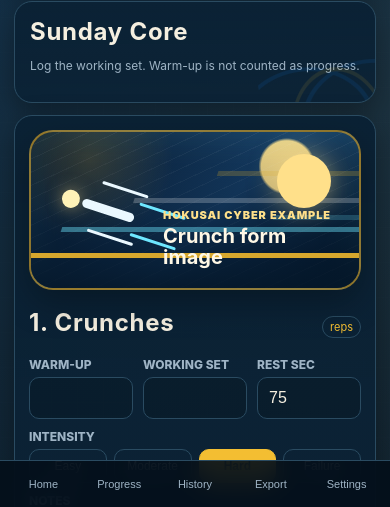
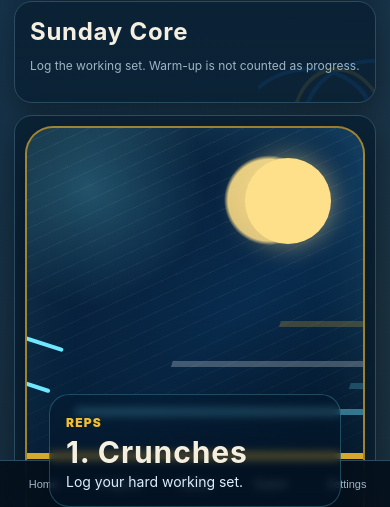
Before and after one commit to v729g74dyr-source/Shark-Workout-Tracker, a plain HTML site: page index.html in a window 390 px wide. Both pictures are taken after a click on the button 195 px from the left and 590 px from the top of the page. Shown: the part 337-844 px from the top of the page. Drawn offline with Linux system fonts and the light colour scheme.

Commit message:
Add files via upload

```diff
--- a/app.js
+++ b/app.js
@@ -143,6 +143,7 @@ window.quickLog = function(field,label,current){
 window.saveCheckin = function(){ const date=todayISO(); const weight=$('#weight').value; const sleep=$('#sleep').value, energy=$('#energy').value, soreness=$('#soreness').value; db.weights=db.weights.filter(x=>x.date!==date); if(weight) db.weights.push({date,weight:Number(weight)}); db.recovery=db.recovery.filter(x=>x.date!==date); db.recovery.push({date,sleep:Number(sleep||0),energy:Number(energy||0),soreness:Number(soreness||0)}); save(); todayView(); };
 window.workoutView = function(key,title){ const exs=routines[key]; screen.innerHTML = `<section class="card"><h2>${title}</h2><p class="small">Log the working set. Warm-up is not counted as progress.</p></section>` + exs.map((e,i)=>exerciseCard(e[0],e[1],i)).join('') + `<button class="btn primary" onclick="saveWorkout('${key}','${title}')">Save Workout</button>`; setActive(null); };
 
+
 function artLabel(name){
   const n=name.toLowerCase();
   if(n.includes('pull-up')) return ['Pull-up form image','pullup'];
@@ -162,35 +163,57 @@ function artLabel(name){
   if(n.includes('side plank')) return ['Side plank image','sideplank'];
   return ['Exercise image','default'];
 }
+function stepper(label, cls, value=''){
+  return `<div class="stepper-row">
+    <span>${label}</span>
+    <div class="stepper">
+      <button class="step-btn minus" type="button">−</button>
+      <input class="${cls}" inputmode="numeric" value="${value}">
+      <button class="step-btn plus" type="button">+</button>
+    </div>
+  </div>`;
+}
 function exerciseCard(name,unit,i){
   const prev=last(db.exerciseLogs,x=>x.exercise===name);
   const defaultRest = name.includes('Pull')||name.includes('Dips')||name.includes('Push')||name.includes('hang') ? 180 : (name.includes('Crunch')||name.includes('vacuum')||name.includes('Hollow')||name.includes('Side')||name.includes('Dead bug') ? 75 : 120);
   const art = artLabel(name);
-  return `<section class="card workout-card visual-workout-card" data-ex="${name}" data-unit="${unit}">
-    <div class="exercise-image-panel art-${art[1]}">
+  return `<section class="card workout-card visual-workout-card big-art-card" data-ex="${name}" data-unit="${unit}">
+    <div class="exercise-big-image art-${art[1]}">
       <div class="moon-dot"></div>
       <div class="figure-symbol"></div>
-      <div class="image-label">
-        <span>Hokusai Cyber example</span>
-        <strong>${art[0]}</strong>
+      <div class="big-image-overlay">
+        <span>${unit}</span>
+        <h3>${i+1}. ${name}</h3>
+        <p>${prev?`Last: ${prev.working} ${prev.unit} · ${prev.intensity} · rest ${prev.restSec}s`:'Log your hard working set.'}</p>
       </div>
     </div>
-    <div class="exercise-title-row">
-      <h3>${i+1}. ${name}</h3>
-      <span class="tag">${unit}</span>
+
+    <div class="compact-logger">
+      ${stepper('Warm-up', 'warm')}
+      ${stepper('Working set', 'working')}
+      ${stepper('Rest sec', 'rest', defaultRest)}
+      <label>Intensity</label>
+      <div class="pill-row"><button class="pill">Easy</button><button class="pill">Moderate</button><button class="pill selected">Hard</button><button class="pill">Failure</button></div>
+      <label>Notes</label><textarea class="notes"></textarea>
     </div>
-    ${prev?`<p class="small">Last: ${prev.working} ${prev.unit} · ${prev.intensity} · rest ${prev.restSec}s</p>`:''}
-    <div class="row">
-      <div><label>Warm-up</label><input class="warm" inputmode="numeric"></div>
-      <div><label>Working set</label><input class="working" inputmode="numeric"></div>
-      <div><label>Rest sec</label><input class="rest" inputmode="numeric" value="${defaultRest}"></div>
-    </div>
-    <label>Intensity</label>
-    <div class="pill-row"><button class="pill">Easy</button><button class="pill">Moderate</button><button class="pill selected">Hard</button><button class="pill">Failure</button></div>
-    <label>Notes</label><textarea class="notes"></textarea>
   </section>`;
 }
-document.addEventListener('click',e=>{ if(e.target.classList.contains('pill')){ e.preventDefault(); e.target.parentElement.querySelectorAll('.pill').forEach(p=>p.classList.remove('selected')); e.target.classList.add('selected'); }});
+document.addEventListener('click',e=>{
+  if(e.target.classList.contains('pill')){
+    e.preventDefault();
+    e.target.parentElement.querySelectorAll('.pill').forEach(p=>p.classList.remove('selected'));
+    e.target.classList.add('selected');
+  }
+  if(e.target.classList.contains('plus') || e.target.classList.contains('minus')){
+    e.preventDefault();
+    const input = e.target.parentElement.querySelector('input');
+    const current = Number(input.value || 0);
+    const step = input.classList.contains('rest') ? 15 : 1;
+    const next = e.target.classList.contains('plus') ? current + step : Math.max(0, current - step);
+    input.value = next;
+  }
+});
+
 window.saveWorkout = function(key,title){ const date=todayISO(); document.querySelectorAll('.workout-card').forEach(c=>{ const working=c.querySelector('.working').value; if(!working) return; db.exerciseLogs.push({date,day:dayName(date),routine:key,routineTitle:title,exercise:c.dataset.ex,unit:c.dataset.unit,warmup:Number(c.querySelector('.warm').value||0),working:Number(working),restSec:Number(c.querySelector('.rest').value||0),intensity:c.querySelector('.pill.selected')?.textContent||'Hard',notes:c.querySelector('.notes').value,createdAt:new Date().toISOString()}); }); save(); progressView(); setActive('progress'); };
 window.cardioView = function(){ const isSun=new Date().getDay()===0; screen.innerHTML = card('Cardio', `<label>Type</label><select id="ctype"><option>${isSun?'Backward treadmill walk':'Incline Walk'}</option><option>Incline Walk</option><option>Backward treadmill walk</option><option>Easy walk</option></select><div class="grid"><div><label>Duration min</label><input id="cdur" inputmode="numeric" value="${isSun?30:60}"></div><div><label>Incline %</label><input id="cinc" inputmode="decimal" value="12"></div><div><label>Speed</label><input id="cspd" inputmode="decimal" value="${isSun?3:5}"></div></div><label>Effort</label><div class="pill-row"><button class="pill">Easy</button><button class="pill">Moderate</button><button class="pill selected">Hard</button><button class="pill">Max</button></div><label>Notes</label><textarea id="cnotes"></textarea><button class="btn primary" onclick="saveCardio()">Save Cardio</button>`); setActive(null); };
 window.saveCardio = function(){ db.cardioLogs.push({date:todayISO(),type:$('#ctype').value,durationMin:Number($('#cdur').value||0),incline:Number($('#cinc').value||0),speed:Number($('#cspd').value||0),effort:document.querySelector('.pill.selected')?.textContent||'Hard',notes:$('#cnotes').value,createdAt:new Date().toISOString()}); save(); progressView(); setActive('progress'); };
--- a/styles.css
+++ b/styles.css
@@ -223,3 +223,176 @@ label{font-size:12px;color:var(--muted);text-transform:uppercase;font-weight:800
   .exercise-title-row h3{font-size:24px}
   .figure-symbol{left:25px;bottom:34px}
 }
+
+
+/* Phase 9: large image-first exercise cards with plus/minus controls */
+.big-art-card{
+  padding:10px !important;
+}
+.exercise-big-image{
+  height:min(52vh,430px);
+  min-height:330px;
+  border-radius:28px;
+  margin:0 0 14px 0;
+  border:2px solid rgba(214,167,45,.72);
+  position:relative;
+  overflow:hidden;
+  background:
+    radial-gradient(circle at 72% 18%,rgba(255,224,138,.98) 0 10%,transparent 11%),
+    radial-gradient(circle at 18% 15%,rgba(110,231,255,.30),transparent 27%),
+    linear-gradient(135deg,#061426 0%,#0a3157 54%,#031426 100%);
+  box-shadow:0 16px 36px rgba(0,0,0,.35), inset 0 0 58px rgba(110,231,255,.16);
+}
+.exercise-big-image:before{
+  content:'';
+  position:absolute;
+  inset:0;
+  background:
+    linear-gradient(180deg,rgba(3,20,38,.05) 0%,rgba(3,20,38,.18) 45%,rgba(3,20,38,.9) 100%),
+    repeating-linear-gradient(155deg,rgba(255,255,255,.052) 0 1px,transparent 1px 13px);
+}
+.exercise-big-image:after{
+  content:'';
+  position:absolute;
+  left:-30px;
+  right:-30px;
+  bottom:70px;
+  height:6px;
+  background:#d6a72d;
+  transform:skew(-18deg);
+  box-shadow:
+    64px -44px 0 rgba(110,231,255,.44),
+    145px -92px 0 rgba(255,255,255,.24),
+    240px -132px 0 rgba(214,167,45,.25),
+    330px -70px 0 rgba(110,231,255,.22);
+}
+.exercise-big-image .moon-dot{
+  width:86px;
+  height:86px;
+  right:32px;
+  top:30px;
+}
+.exercise-big-image .figure-symbol{
+  left:38px;
+  bottom:88px;
+  width:150px;
+  height:150px;
+  transform:scale(1.35);
+  transform-origin:left bottom;
+}
+.big-image-overlay{
+  position:absolute;
+  left:22px;
+  right:22px;
+  bottom:22px;
+  z-index:5;
+  padding:16px;
+  border-radius:20px;
+  background:linear-gradient(180deg,rgba(3,20,38,.28),rgba(3,20,38,.72));
+  border:1px solid rgba(110,231,255,.25);
+  backdrop-filter:blur(4px);
+}
+.big-image-overlay span{
+  color:var(--accent);
+  font-weight:900;
+  text-transform:uppercase;
+  letter-spacing:.1em;
+  font-size:12px;
+}
+.big-image-overlay h3{
+  font-size:34px;
+  line-height:1;
+  margin:6px 0;
+}
+.big-image-overlay p{
+  margin:0;
+  color:#dbeeff;
+  font-size:14px;
+}
+.compact-logger{
+  padding:8px 4px 4px;
+}
+.stepper-row{
+  display:flex;
+  justify-content:space-between;
+  align-items:center;
+  gap:12px;
+  border-bottom:1px solid rgba(110,231,255,.13);
+  padding:10px 0;
+}
+.stepper-row span{
+  color:var(--muted);
+  font-weight:900;
+  text-transform:uppercase;
+  letter-spacing:.05em;
+  font-size:13px;
+}
+.stepper{
+  display:grid;
+  grid-template-columns:44px 72px 44px;
+  gap:6px;
+  align-items:center;
+}
+.stepper input{
+  margin:0 !important;
+  padding:11px 6px !important;
+  text-align:center;
+  font-weight:900;
+  font-size:18px;
+  border-radius:12px !important;
+}
+.step-btn{
+  height:44px;
+  border-radius:13px;
+  border:1px solid var(--line);
+  background:linear-gradient(180deg,var(--card),var(--card-2));
+  color:var(--accent);
+  font-size:24px;
+  font-weight:900;
+}
+.step-btn.plus{
+  color:#6ee7ff;
+}
+.compact-logger label{
+  margin-top:12px;
+}
+
+/* Bigger pose variations for the large panel */
+.exercise-big-image.art-pullup:after,
+.exercise-big-image.art-chinup:after,
+.exercise-big-image.art-hang:after{
+  bottom:auto;
+  top:72px;
+  left:42px;
+  right:auto;
+  width:180px;
+  transform:none;
+  box-shadow:none;
+}
+.exercise-big-image.art-row .figure-symbol,
+.exercise-big-image.art-pushup .figure-symbol,
+.exercise-big-image.art-crunch .figure-symbol,
+.exercise-big-image.art-reversecrunch .figure-symbol,
+.exercise-big-image.art-hollow .figure-symbol,
+.exercise-big-image.art-deadbug .figure-symbol,
+.exercise-big-image.art-sideplank .figure-symbol{
+  transform:rotate(-72deg) scale(1.35);
+}
+.exercise-big-image.art-rdl .figure-symbol{
+  transform:rotate(25deg) scale(1.35);
+}
+.exercise-big-image.art-vacuum .figure-symbol{
+  transform:scale(1.35);
+}
+@media(max-width:430px){
+  .exercise-big-image{
+    height:48vh;
+    min-height:315px;
+  }
+  .big-image-overlay h3{
+    font-size:30px;
+  }
+  .stepper{
+    grid-template-columns:42px 66px 42px;
+  }
+}
```
